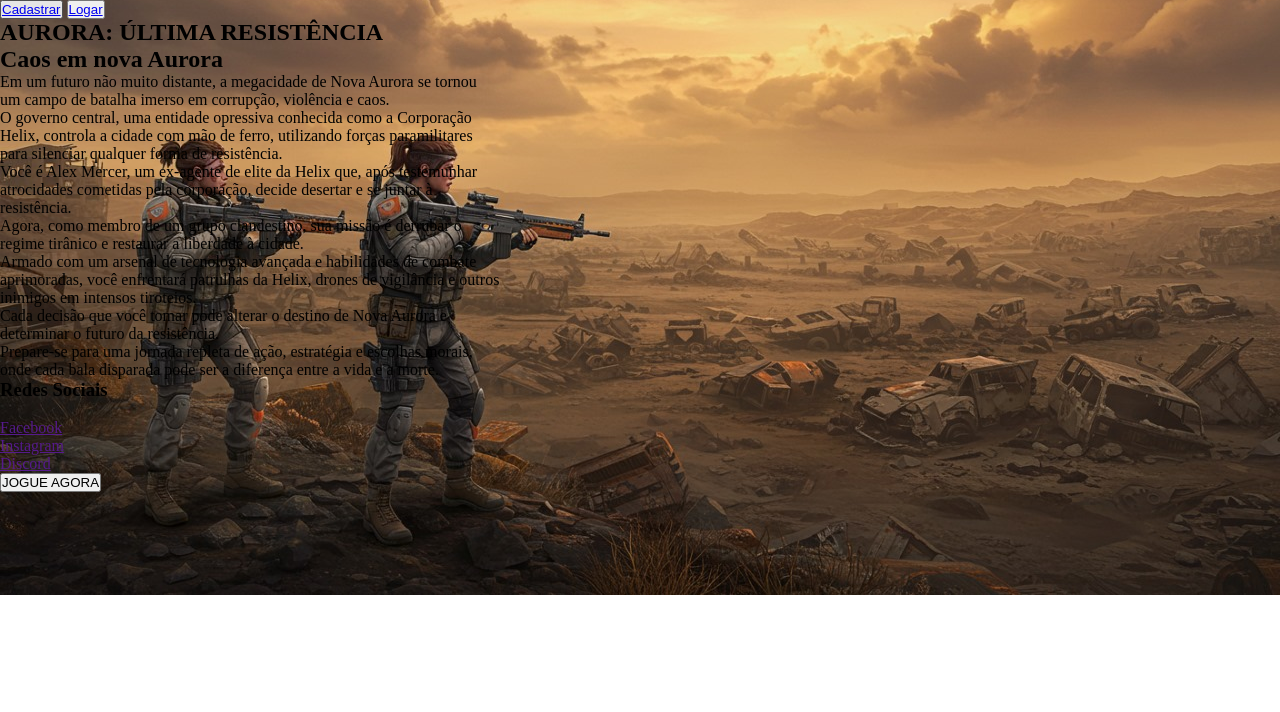
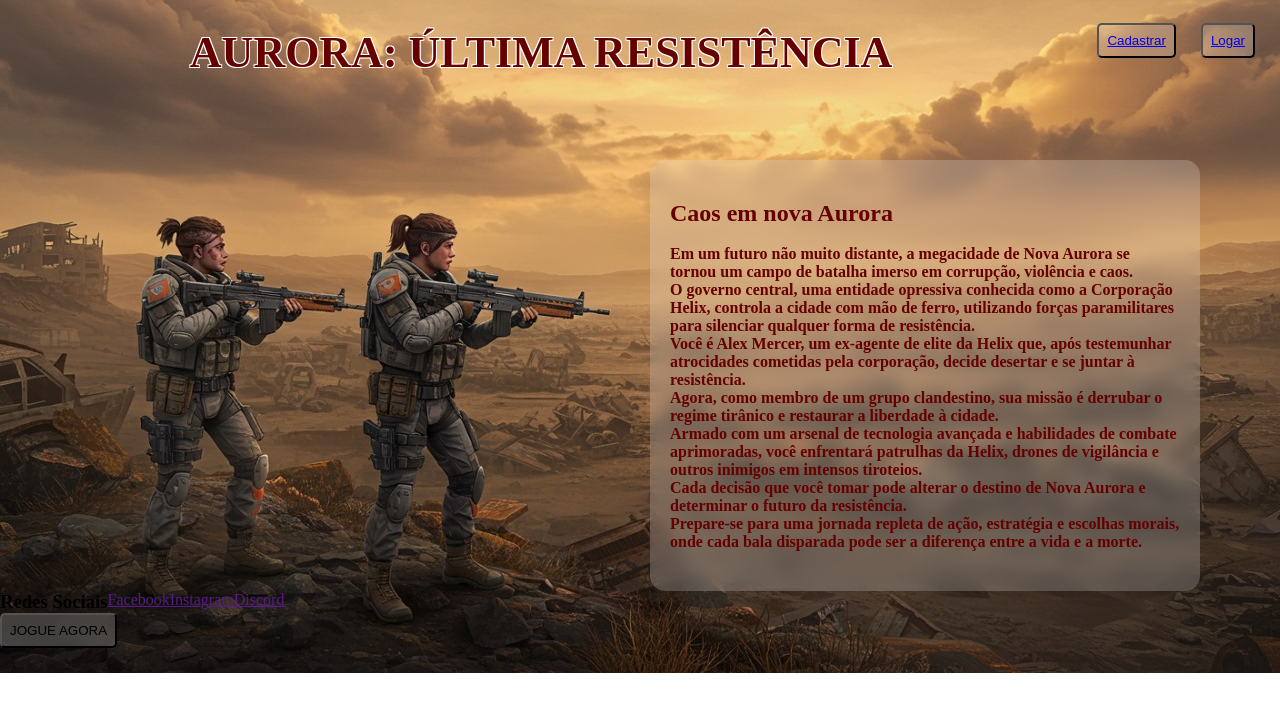
Before and after one commit to ThamiresLobao/Game, a plain HTML site: page index.html in a window 1280 px wide. Drawn offline with Linux system fonts and the light colour scheme.

Commit message:
Atualização projeto

```diff
--- a/css/page1.css
+++ b/css/page1.css
@@ -6,10 +6,91 @@
     box-sizing: border-box;
 }
 
+
 body{
     background-image:url('../../src/imagem\ jogo\ inicial.jpeg');
     background-repeat: no-repeat;
     background-position: center;
     background-size: cover;
-    max-width: 500px;
+
+
+
+   align-items: center;
+
 }
+
+
+
+nav{
+    display: flex;
+    gap: 25px;
+    justify-content: right;
+    align-items: center;
+    height: 80px;
+    margin-right: 25px;
+}
+
+.titulo{
+    margin-right: 180px;
+    margin-top: 25px;
+}
+
+
+h1{
+    color: #660000;
+    text-shadow:
+    -1px -1px 0 white,
+     1px -1px 0 white,
+    -1px  1px 0 white,
+     1px  1px 0 white;
+    font-size: 44px;
+
+}
+
+.buttonPage1{
+    display: flex;
+    gap: 25px;
+
+}
+
+button{
+    border-radius: 5px;
+    background-color: aliceblue;
+    background: rgba(255, 255, 255, 0.2);
+    backdrop-filter: blur(8px);
+    -webkit-backdrop-filter: blur(10px);
+    padding: 8px 8px 8px 8px;
+
+}
+
+
+
+
+
+
+.container{
+    /* Alinhamento dos itens */
+    display:flex ;
+    flex-direction: column;
+    border-radius:15px ;
+    max-width: 550px;
+    max-height: 950px;
+    gap: 25px;
+    padding: 40px 20px  40px 20px;
+    justify-self: right;
+    margin: 80px 80px 0 0 ;
+
+    /* Cores do fundo */
+    background-color: aliceblue;
+    background: rgba(255, 255, 255, 0.2);
+    backdrop-filter: blur(8px);
+    -webkit-backdrop-filter: blur(10px);
+
+    /* Cor da letra */
+    color: #660000;
+
+}
+
+.rodape{
+    display: flex;
+}
--- a/index.html
+++ b/index.html
@@ -1,5 +1,6 @@
 <!DOCTYPE html>
 <html lang="en">
+
 <head>
   <meta charset="UTF-8">
   <meta name="viewport" content="width=device-width, initial-scale=1.0">
@@ -7,35 +8,52 @@
 
   <link rel="stylesheet" href="./css/page1.css">
 </head>
+
 <body>
   <nav>
-    <button><a target="_blank" href="./page3.html">Cadastrar</a></button>
-    <button><a target="_blank" href="./page2.html">Logar</a></button>
+    <div class="titulo">
+      <h1>AURORA: ÚLTIMA RESISTÊNCIA</h1>
+    </div>
+    <div class="buttonPage1">
+      <button><a target="_blank" href="../page3/page3.html">Cadastrar</a></button>
+      <button><a target="_blank" href="../page2/page2.html">Logar</a></button>
+    </div>
   </nav>
-  <section>
-    <h1>AURORA: ÚLTIMA RESISTÊNCIA</h1>
-  </section>
-  <section>
+  <section class="container">
+    <div>
       <h2>Caos em nova Aurora</h2>
-    <p>Em um futuro não muito distante, a megacidade de Nova Aurora se tornou um campo de batalha imerso em corrupção, violência e caos. <br>O governo central, uma entidade opressiva conhecida como a Corporação Helix, controla a cidade com mão de ferro, utilizando forças paramilitares para silenciar qualquer forma de resistência.
       <br>
-    Você é Alex Mercer, um ex-agente de elite da Helix que, após testemunhar atrocidades cometidas pela corporação, decide desertar e se juntar à resistência. <br>
-    Agora, como membro de um grupo clandestino, sua missão é derrubar o regime tirânico e restaurar a liberdade à cidade.
-    <br>Armado com um arsenal de tecnologia avançada e habilidades de combate aprimoradas, você enfrentará patrulhas da Helix, drones de vigilância e outros inimigos em intensos tiroteios. <br>
+      <strong>
+        <p>Em um futuro não muito distante, a megacidade de Nova Aurora se tornou um campo de batalha imerso em
+          corrupção, violência e caos. <br>O governo central, uma entidade opressiva conhecida como a Corporação Helix,
+          controla a cidade com mão de ferro, utilizando forças paramilitares para silenciar qualquer forma de
+          resistência.
+          <br>
+          Você é Alex Mercer, um ex-agente de elite da Helix que, após testemunhar atrocidades cometidas pela
+          corporação, decide desertar e se juntar à resistência. <br>
+          Agora, como membro de um grupo clandestino, sua missão é derrubar o regime tirânico e restaurar a liberdade à
+          cidade.
+          <br>Armado com um arsenal de tecnologia avançada e habilidades de combate aprimoradas, você enfrentará
+          patrulhas da Helix, drones de vigilância e outros inimigos em intensos tiroteios. <br>
           Cada decisão que você tomar pode alterar o destino de Nova Aurora e determinar o futuro da resistência.
-    <br>Prepare-se para uma jornada repleta de ação, estratégia e escolhas morais, onde cada bala disparada pode ser a diferença entre a vida e a morte.
+          <br>Prepare-se para uma jornada repleta de ação, estratégia e escolhas morais, onde cada bala disparada pode
+          ser a diferença entre a vida e a morte.
         </p>
+      </strong>
+
+    </div>
   </section>
   <footer>
-    <div>
+    <div class="rodape">
       <h3>Redes Sociais</h3><br>
       <a href="">Facebook</a><br>
       <a href="">Instagram</a><br>
       <a href="">Discord</a><br>
     </div>
     <div>
-        <button><a href="./page2.html" target="_blank" rel="noopener noreferrer"></a>JOGUE AGORA</button>
+      <button><a href="../page2/page2.html" target="_blank" rel="noopener noreferrer"></a>JOGUE AGORA</button>
     </div>
   </footer>
 </body>
+
 </html>
```
Lines whose indentation alone changed are shown as unchanged.
